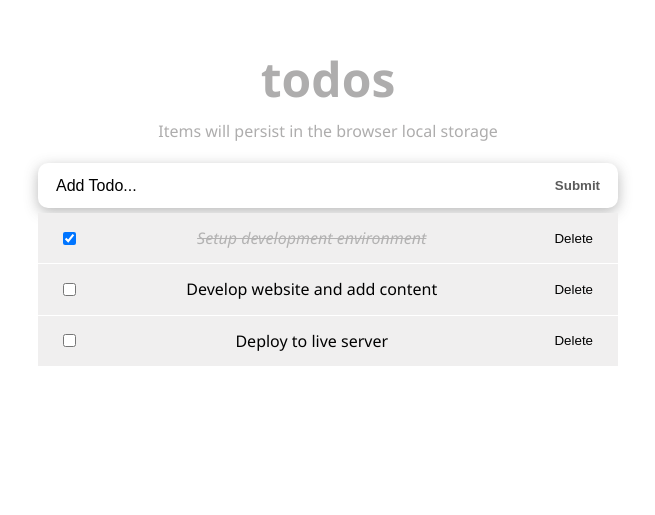
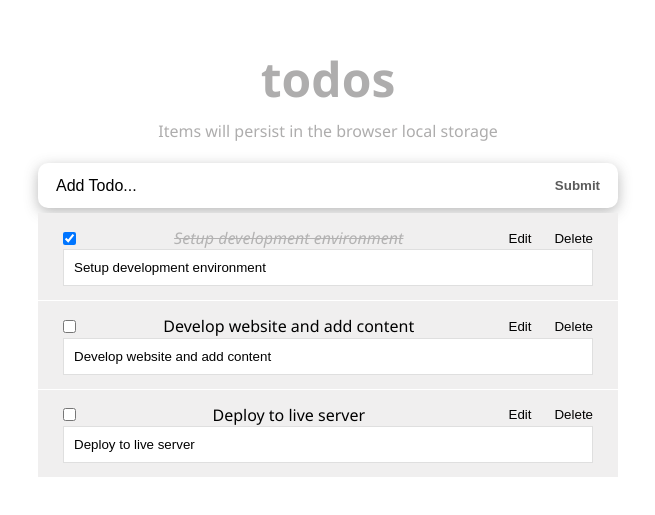
Before and after one commit to dselasea/react-todo-list, a React (Vite) app: page / in a window 1280 px wide. Shown: the part 125-640 px from the top of the page, without its empty margins (312-967 px from the left). Built offline with nearby package versions, Linux system fonts and the light colour scheme.

Commit message:
Add input field for editing;

```diff
--- a/src/components/TodoItem.jsx
+++ b/src/components/TodoItem.jsx
@@ -1,13 +1,17 @@
-import React from 'react'
+import React, { useState } from 'react';
 import styles from '@/styles/TodoItem.module.css';
 
 const TodoItem = ({itemProp, handleChange, delTodo}) => {
+  const [editing, setEditing] = useState(false);
   const completedStyle = {
     fontStyle: 'italic',
     color: '#595959',
     opacity: 0.4,
     textDecoration: 'line-through',
   };
+  const handleEditing = () => {
+    setEditing(true);
+  }
   return (
     <li className={styles.item}>
       <div className={styles.content}>
@@ -15,9 +19,11 @@ const TodoItem = ({itemProp, handleChange, delTodo}) => {
         type="checkbox"
         checked={itemProp.completed}
         onChange={() => handleChange(itemProp.id)} />
+        <button onClick={handleEditing}>Edit</button>
         <button onClick={() => delTodo(itemProp.id)}>Delete</button>
       <span style={itemProp.completed ? completedStyle : null}>{itemProp.title}</span>
       </div>
+      <input type="text" value={itemProp.title} className={styles.textInput} />
     </li>
   )
 }
--- a/src/styles/TodoItem.module.css
+++ b/src/styles/TodoItem.module.css
@@ -24,3 +24,9 @@
   border: none;
   margin-left: 7px;
 }
+.textInput {
+  width: 100%;
+  padding: 10px;
+  border: 1px solid #dfdfdf;
+  outline: none;
+}
```
